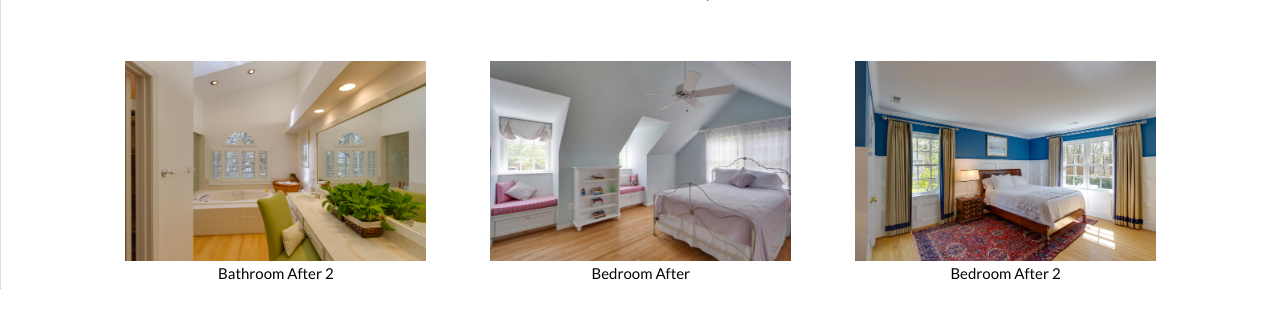
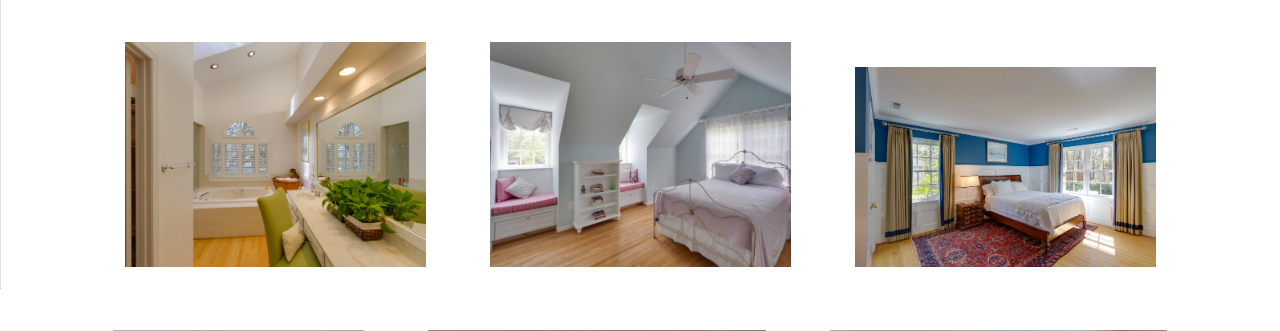
Before and after one commit to hareeshnagaraj/thestagecoach, a PHP site: page /work.html in a window 1280 px wide. Shown: the part 512-843 px from the top of the page. Run offline with PHP 8.4, Linux system fonts and the light colour scheme; a stand-in replaces the project's code that opens the database connection; some libraries are stand-ins or nearby versions; some web fonts are replaced.

Commit message:
changes to portfolio/finaltouches

```diff
--- a/css/style.css
+++ b/css/style.css
@@ -783,9 +783,23 @@ cursor: pointer;
 		font-family: lato;
 		font-size: 15px;
 		margin:30px;
+		position: relative;
+	}
+	.imageSubTitle{
+		position: absolute;
+		bottom:0;
+		height:50px;
+		width:100%;
+		background-color: rgba(42,42,42,0.9);
+		color:white;
+		text-align: left;
+		overflow: hidden;
+	}
+	.imageSubTitle > div{
+		margin:12px;
 	}
 	.imageContainer > img{
-		width:300px;
+		height:225px;
 		cursor:pointer;
 	}
    .workLeft > .leftitem > div{
--- a/work.html
+++ b/work.html
@@ -76,7 +76,7 @@ margin-top: 6px;
 <script>
 var drop = 0;
 
-var pics = ['after_guest_bedroom.jpg','after_foyer.jpg','after_bathroom.jpg','after_bathroom2.jpg','after_bedroom.jpg','after_bedroom2.jpg','after_living.jpg','after_living2.jpg','living room before (view 2).jpg','living room after (view 2).jpg','basement before (view 2).jpg','basement after (view 2).jpg','basement before (view 3).jpg','basement after (view 3).jpg','preteen room after.jpg','black and red br before.jpg','black and red bedroom after.jpg','Red DR.jpg','Ellen\'s kitchen.jpg','Ellen\'s kitchen 2.jpg','Ellen\'s DR.jpg','study.jpg'];
+var pics = ['after_guest_bedroom.jpg','after_foyer.jpg','after_bathroom.jpg','after_bathroom2.jpg','after_bedroom.jpg','after_bedroom2.jpg','Ellen\'s LR.jpg','after_living2.jpg','living room before (view 2).jpg','living room after (view 2).jpg','basement before (view 2).jpg','basement after (view 2).jpg','basement before (view 3).jpg','basement after (view 3).jpg','preteen room after.jpg','black and red br before.jpg','black and red bedroom after.jpg','Red DR.jpg','Ellen\'s kitchen.jpg','Ellen\'s kitchen 2.jpg','Ellen\'s DR.jpg','study.jpg','preteen room before.jpg'];
 
 $(document).ready(function(){
 	$("#downArrow").click(function(){
@@ -101,7 +101,7 @@ $(document).ready(function(){
 	});
 	$("#modalpic").click(function(){
 		count++;
-		if(count >= (pics.length - 1) ){
+		if(count >= (pics.length ) ){
 			count = 0;
 
 		}
@@ -140,12 +140,12 @@ $(document).ready(function(){
 	</ul>
 	<div id="hamburger"><img src="img/hamburger_green.png" /></div>
 	<div id="dropdown">
-		<div>About Us</div>
-		<div>Our Work</div>
-		<div>Services</div>
-		<div>Testimonials</div>
-		<div>Contact</div>
-
+		<div><a href="about2.html">About Us</a></div>
+		<div><a href="about.html">What We Do</a></div>
+		<div><a href="work.html">Our Work</a></div>
+		<div><a href="services.html">Services</a></div>
+		<div><a href="testimonials.html">Testimonials</a></div>
+		<div><a href="contact.html">Contact</a></div>
 	</div>
 </div>
 <div class="workWrap">
@@ -167,132 +167,135 @@ $(document).ready(function(){
 
 		<div class="imageContainer">
 		<img style="width:301px;" onclick="modal('portfolio/after_guest_bedroom.jpg',0)" src="portfolio/after_guest_bedroom.jpg"/>
-		<br>Guest Bedroom After
+		<br>
 		</div>
 
 		<div class="imageContainer">
 		<img style="width:338px;" onclick="modal('portfolio/after_foyer.jpg',1)" src="portfolio/after_foyer.jpg"/>
-		<br>Foyer After
+		<br>
 		</div>
 
 
 		<div class="imageContainer" >
-		<img style="height:200px;width:initial;" onclick="modal('portfolio/after_bathroom.jpg',2)" src="portfolio/after_bathroom.jpg"/>
-		<br>Bathroom After 1
+		<img style="height:225px;width:initial;" onclick="modal('portfolio/after_bathroom.jpg',2)" src="portfolio/after_bathroom.jpg"/>
+		<br>
 		</div>
 
 
 		<div class="imageContainer">
 		<img style="width:301px;" onclick="modal('portfolio/after_bathroom2.jpg',3)" src="portfolio/after_bathroom2.jpg"/>
-		<br>Bathroom After 2
+		<br>
 		</div>
 
 
 		<div class="imageContainer">
 		<img style="width:301px;" onclick="modal('portfolio/after_bedroom.jpg',4)" src="portfolio/after_bedroom.jpg"/>
-		<br>Bedroom After
+		<br>
 		</div>
 
 
 		<div class="imageContainer" >
 		<img style="height:200px;width:initial;" onclick="modal('portfolio/after_bedroom2.jpg',5)" src="portfolio/after_bedroom2.jpg"/>
-		<br>Bedroom After 2
+		<br>
 		</div>
 		<br>
 
 		<div class="imageContainer">
-		<img style="width:301px;" onclick="modal('portfolio/after_living.jpg',6)" src="portfolio/after_living.jpg"/>
-		<br>Living Room After
+		<img style="height:225px;" onclick="modal('portfolio/Ellen\'s LR.jpg',6)" src="portfolio/Ellen's LR.jpg"/>
+		<br>
 		</div>
 
 		<div class="imageContainer">
-		<img style="width:301px;" onclick="modal('portfolio/after_living2.jpg',7)" src="portfolio/after_living2.jpg"/>
-		<br>Living Room After 2
+		<img style="height:225px;" onclick="modal('portfolio/after_living2.jpg',7)" src="portfolio/after_living2.jpg"/>
+		<br>
+		</div>
+
+		<div class="imageContainer">
+		<img style="height:225px" onclick="modal('portfolio/Ellen\'s kitchen.jpg',18)" src="portfolio/Ellen's kitchen.jpg"/>
+		<br>
+		</div>
+
+		<div class="imageContainer">
+		<img style="height:225px;" onclick="modal('portfolio/Ellen\'s kitchen 2.jpg',19)" src="portfolio/Ellen's kitchen 2.jpg"/>
+		<br>
+		</div>
+
+		<div class="imageContainer">
+		<img style="height:225px;" onclick="modal('portfolio/Ellen\'s DR.jpg',20)" src="portfolio/Ellen's DR.jpg"/>
+		<br>
 		</div>
 
 
 		<div class="imageContainer">
+		<img style="" onclick="modal('portfolio/study.jpg',21)" src="portfolio/study.jpg"/>
+		<br>
+		</div>
+
+		<div class="imageContainer">
+		<img style="" onclick="modal('portfolio/Red DR.jpg',17)" src="portfolio/Red DR.jpg"/>
+		<br>
+		</div>
+		<br>
+
+		<!-- Start of Before & Afters  -->
+		<div id="title" style="margin-top:20px;">BEFORE & AFTERS</div>
+
+
+		<div class="imageContainer">
 		<img onclick="modal('portfolio/living room before (view 2).jpg',8)" src="portfolio/living room before (view 2).jpg"/>
-		<br>Living Room Before
+		<div class="imageSubTitle"><div>BEFORE</div></div>
+		</div>
+
+		<div class="imageContainer">
+		<img style="" onclick="modal('portfolio/living room after (view 2).jpg',9)" src="portfolio/living room after (view 2).jpg"/>
+		<div class="imageSubTitle"><div>AFTER</div></div>
 		</div>
 		<br>
 
 		<div class="imageContainer">
-		<img style="width:338px;" onclick="modal('portfolio/living room after (view 2).jpg',9)" src="portfolio/living room after (view 2).jpg"/>
-		<br>Living Room After
-		</div>
-
-
-
-		<div class="imageContainer">
 		<img onclick="modal('portfolio/basement before (view 2).jpg',10)" src="portfolio/basement before (view 2).jpg"/>
-		<br>Basement Before 1
+		<div class="imageSubTitle"><div>BEFORE</div></div>
 		</div>
 
 		<div class="imageContainer">
-		<img style="width:338px;" onclick="modal('portfolio/basement after (view 2).jpg',11)" src="portfolio/basement after (view 2).jpg"/>
-		<br>Basement After 1
+		<img style="" onclick="modal('portfolio/basement after (view 2).jpg',11)" src="portfolio/basement after (view 2).jpg"/>
+		<div class="imageSubTitle"><div>AFTER</div></div>
 		</div>
+		<br>
 
 
 		<div class="imageContainer">
 		<img onclick="modal('portfolio/basement before (view 3).jpg',12)" src="portfolio/basement before (view 3).jpg"/>
-		<br>Basement Before 2
+		<div class="imageSubTitle"><div>BEFORE</div></div>
 		</div>
 
 		<div class="imageContainer">
-		<img style="width:338px;" onclick="modal('portfolio/basement after (view 3).jpg',13)" src="portfolio/basement after (view 3).jpg"/>
-		<br>Basement After 2
+		<img style="" onclick="modal('portfolio/basement after (view 3).jpg',13)" src="portfolio/basement after (view 3).jpg"/>
+		<div class="imageSubTitle"><div>AFTER</div></div>
+		</div>
+		<br>
+
+		<div class="imageContainer">
+		<img style="height:225px;" onclick="modal('portfolio/preteen room before.jpg',22)" src="portfolio/preteen room before.jpg"/>
+		<div class="imageSubTitle"><div>BEFORE</div></div>
 		</div>
 
 		<div class="imageContainer">
-		<img style="width:338px;" onclick="modal('portfolio/preteen room after.jpg',14)" src="portfolio/preteen room after.jpg"/>
-		<br>Preteen Room After
+		<img style="" onclick="modal('portfolio/preteen room after.jpg',14)" src="portfolio/preteen room after.jpg"/>
+		<div class="imageSubTitle"><div>AFTER</div></div>
 		</div>
 		<br>
 
 		<div class="imageContainer">
 		<img onclick="modal('portfolio/black and red br before.jpg',15)" src="portfolio/black and red br before.jpg"/>
-		<br>Basement Before 2
+		<div class="imageSubTitle"><div>BEFORE</div></div>
 		</div>
 
 		<div class="imageContainer">
-		<img style="width:338px;" onclick="modal('portfolio/black and red bedroom after.jpg',16)" src="portfolio/black and red bedroom after.jpg"/>
-		<br>Basement After 2
-		</div>
-
-		<div class="imageContainer">
-		<img style="width:338px;" onclick="modal('portfolio/Red DR.jpg',17)" src="portfolio/Red DR.jpg"/>
-		<br>Preteen Room After
+		<img style="" onclick="modal('portfolio/black and red bedroom after.jpg',16)" src="portfolio/black and red bedroom after.jpg"/>
+		<div class="imageSubTitle"><div>AFTER</div></div>
 		</div>
 		<br>
-
-		<div class="imageContainer">
-		<img onclick="modal('portfolio/Ellen\'s kitchen.jpg',18)" src="portfolio/Ellen's kitchen.jpg"/>
-		<br>Basement Before 2
-		</div>
-
-		<div class="imageContainer">
-		<img style="width:338px;" onclick="modal('portfolio/Ellen\'s kitchen 2.jpg',19)" src="portfolio/Ellen's kitchen 2.jpg"/>
-		<br>Basement After 2
-		</div>
-
-		<div class="imageContainer">
-		<img style="width:338px;" onclick="modal('portfolio/Ellen\'s DR.jpg',20)" src="portfolio/Ellen's DR.jpg"/>
-		<br>Preteen Room After
-		</div>
-		<br>
-
-		<div class="imageContainer">
-		<img style="width:338px;" onclick="modal('portfolio/study.jpg',21)" src="portfolio/study.jpg"/>
-		<br>Preteen Room After
-		</div>
-		<br>
-
-
-
-
-
 
 		</div>
 	</div>
```
Also changed, not shown: portfolio/Ellen's LR.jpg (added).
